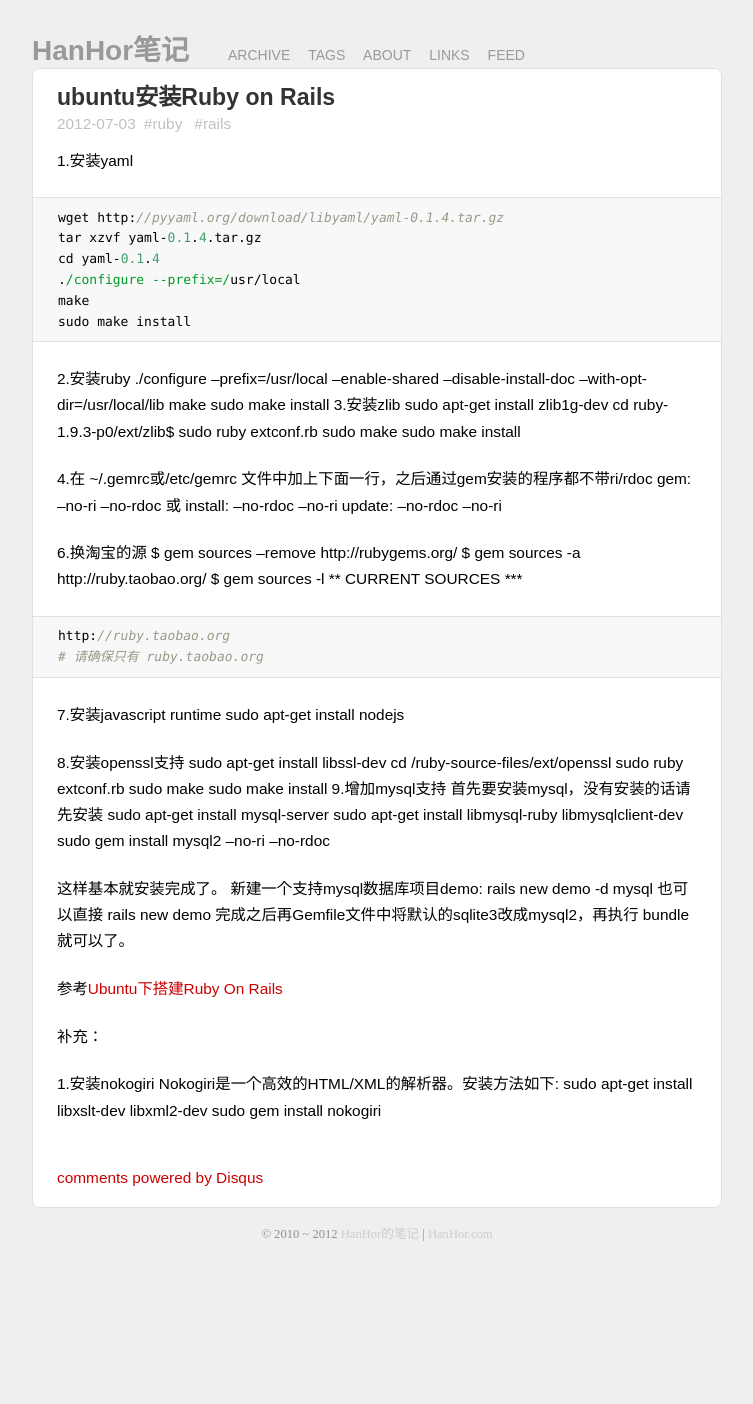
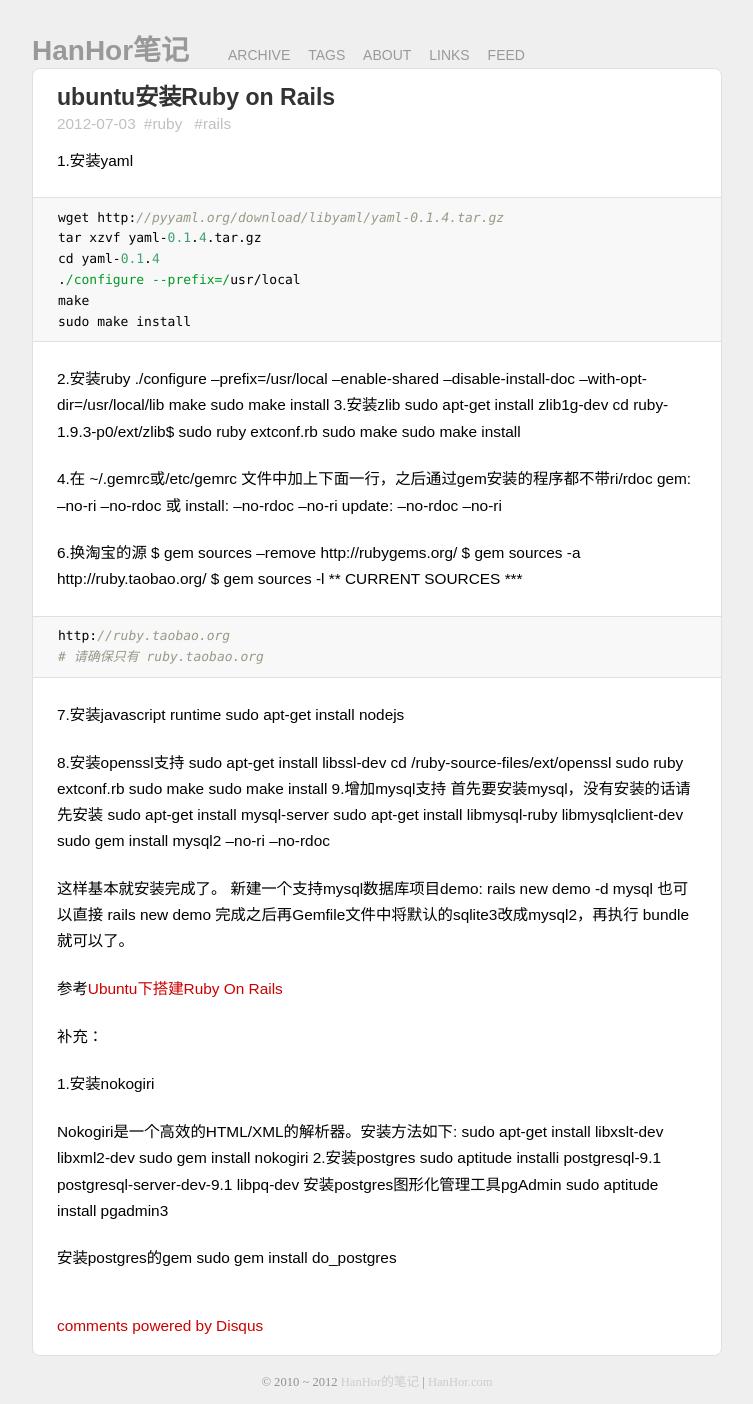
Before and after one commit to sapolang/lxyz.github.com, a Jekyll site: the page built from _posts/2012-07-03-install-ror-on-ubuntu.md, in a window 1280 px wide. Shown: the whole page, without its empty margins (263-1016 px from the left). Built offline with Jekyll 4.4.1, drawn with Linux system fonts in a browser that asks for light colours; some web fonts are replaced; Markdown is read by kramdown in place of the engine named in the settings; comment, search, counter and statistics services are not loaded; before the commit the page ends 1256 px from its top, so only the background shows below that.

Commit message:
add extra on 2012-07-03-install-ror-on-ubuntu.md

```diff
--- a/_posts/2012-07-03-install-ror-on-ubuntu.md
+++ b/_posts/2012-07-03-install-ror-on-ubuntu.md
@@ -69,6 +69,14 @@ tags:
 补充：
 
  1.安装nokogiri
+
 Nokogiri是一个高效的HTML/XML的解析器。安装方法如下:
     sudo apt-get install libxslt-dev libxml2-dev
     sudo gem install nokogiri
+ 2.安装postgres
+    sudo aptitude installi postgresql-9.1 postgresql-server-dev-9.1 libpq-dev
+安装postgres图形化管理工具pgAdmin
+    sudo aptitude install pgadmin3
+
+安装postgres的gem
+    sudo gem install do_postgres
```
